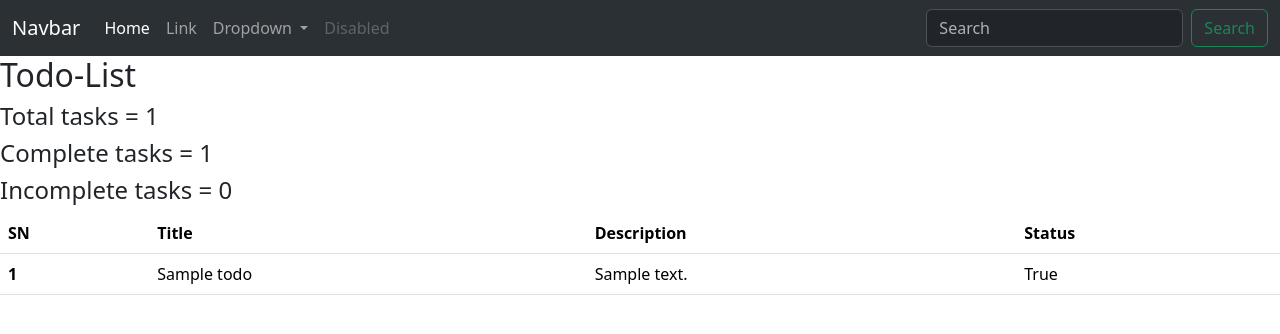
After one commit to SarojShresthaaa/Django, a Django app: page /task/ in a window 1280 px wide. The commit adds this page. Shown: the top 334 px of the page. Run offline with Django 5.2, Linux system fonts and the light colour scheme; tables that the repository leaves empty hold one stand-in row (values such as "Sample post").

Commit message:
Todo-List

```diff
--- a/templates/base.html
+++ b/templates/base.html
@@ -46,11 +46,10 @@
       </div>
    </div>
 </nav>
-<p>This is base html</p>
 {% block body %}
 {% endblock body %}
 
-   <script src="https://cdn.jsdelivr.net/npm/bootstrap@5.3.8/dist/js/bootstrap.bundle.min.js" integrity="sha384-FKyoEForCGlyvwx9Hj09JcYn3nv7wiPVlz7YYwJrWVcXK/BmnVDxM+D2scQbITxI" crossorigin="anonymous"></script>
+<script src="https://cdn.jsdelivr.net/npm/bootstrap@5.3.8/dist/js/bootstrap.bundle.min.js" integrity="sha384-FKyoEForCGlyvwx9Hj09JcYn3nv7wiPVlz7YYwJrWVcXK/BmnVDxM+D2scQbITxI" crossorigin="anonymous"></script>
 
 </body>
 </html>
--- /dev/null
+++ b/templates/tasks.html
@@ -0,0 +1,32 @@
+{% extends "base.html" %}
+
+{% block title %}Todo List{% endblock title %}
+
+{% block body %}
+<h2>Todo-List</h2>
+<h4>Total tasks = {{total_task}}</h4>
+<h4>Complete tasks = {{complete_task}}</h4>
+<h4>Incomplete tasks = {{incomplete_task}}</h4>
+
+<table class="table">
+  <thead>
+    <tr>
+      <th scope="col">SN</th>
+      <th scope="col">Title</th>
+      <th scope="col">Description</th>
+      <th scope="col">Status</th>
+    </tr>
+  </thead>
+
+  <tbody>
+    {% for i in tasks %}
+    <tr>
+      <th scope="row">{{ forloop.counter }}</th>
+      <td>{{ i.title }}</td>
+      <td>{{ i.description }}</td>
+      <td>{{ i.status }}</td>
+    </tr>
+    {% endfor %}
+  </tbody>
+</table>
+{% endblock body %}
--- a/todolist/urls.py
+++ b/todolist/urls.py
@@ -5,5 +5,5 @@ urlpatterns = [
    path('first/', first),
    path('home/', home),
    path('contact/', contact),
-   path('about-us/', about_us)
+   path('task/', task)
 ]
--- a/todolist/views.py
+++ b/todolist/views.py
@@ -1,9 +1,14 @@
 from django.shortcuts import render
 from django.http import HttpResponse
+from .models import Todo
+
 # Create your views here.
 
 def first(request):
    return HttpResponse("<h1>Welcome</h1>")
+def about_us(request):
+    return HttpResponse("<h1>This is the About Us Page</h1>")
+
 def home(request):
    user = [
       {"name": "Aarav", "age": 15, "address": "Kathmandu"},
@@ -37,5 +42,16 @@ def contact(request):
       "second_line":"This is a contact page rendering from contact function"
    }
    return render(request,'contact.html',context)
-def about_us(request):
-    return HttpResponse("<h1>This is the About Us Page</h1>")
+
+def task(request):
+    tasks = Todo.objects.all()
+    total = tasks.count()
+    complete = Todo.objects.filter(status = True).count()
+    incomplete = Todo.objects.filter(status = False).count()
+    context = {
+       "tasks": tasks,
+       "total_task": total,
+       "complete_task": complete,
+       "incomplete_task": incomplete
+    }
+    return render(request, "tasks.html", context)
```
Also changed, not shown: templates/home.html (+7 -17 lines), templates/contact.html (line endings or trailing spaces).
